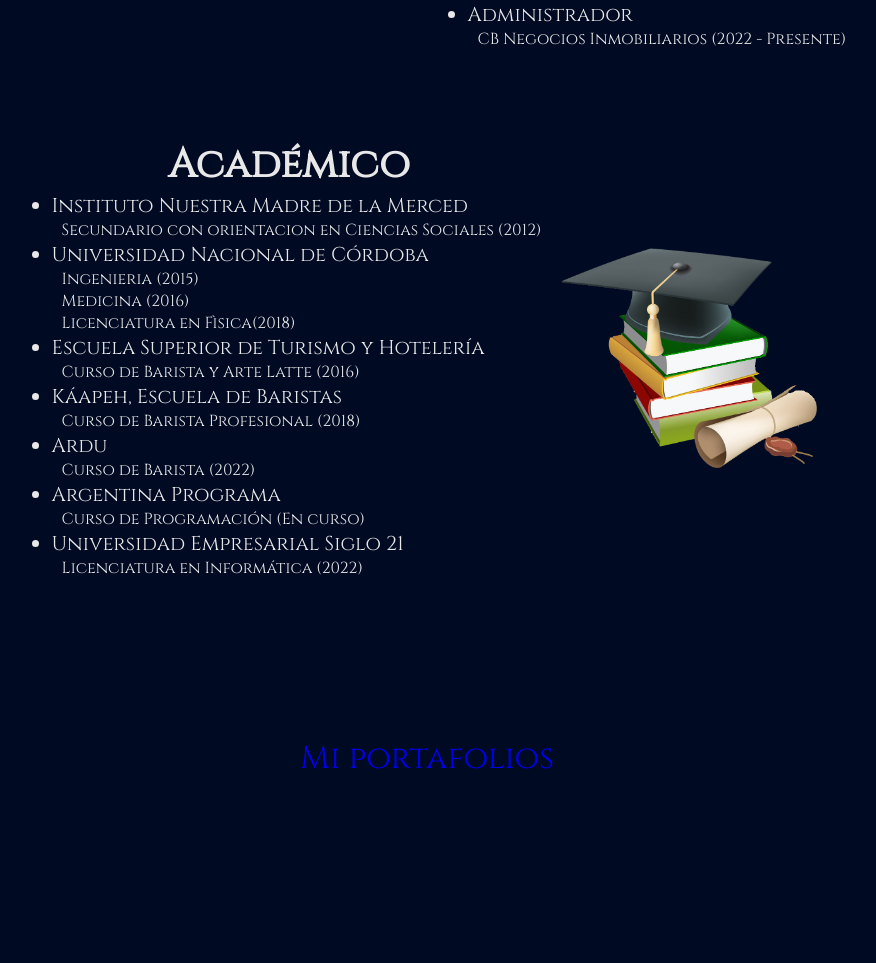
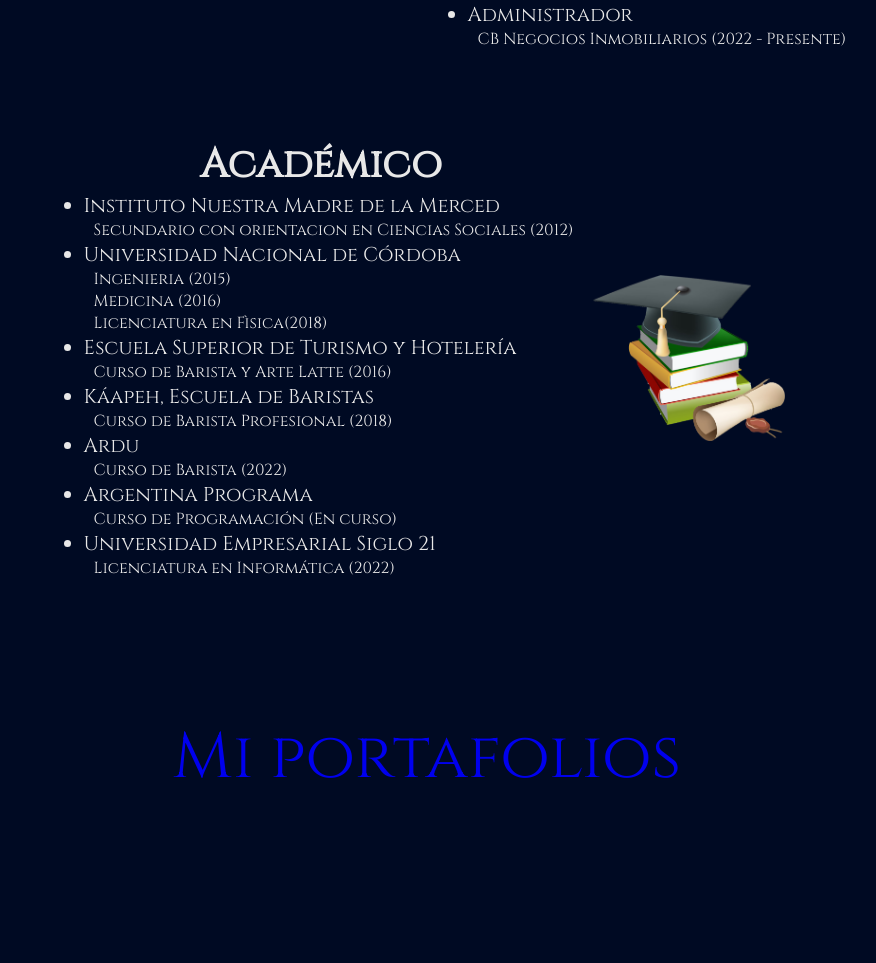
Before and after one commit to Zinike/MarcosCV, a PHP site: page / in a window 1280 px wide; the page is wider, and only the part inside the window is pictured. Shown: the part 1322-2285 px from the top of that part, without its empty margins (213-1089 px from the left). Run offline with PHP 8.4, Linux system fonts and the light colour scheme.

Commit message:
Cambios en portafolios y academico

```diff
--- a/CSS/style.css
+++ b/CSS/style.css
@@ -477,7 +477,7 @@ body {
   #academico .img_acad {
     display: flex;
     align-items: center;
-    width: 20%;
+    width: 15%;
     height: auto;
     margin: 10px;
   }
@@ -513,7 +513,7 @@ body {
   }
 
   #portafolio a {
-    font-size: 2em;
+    font-size: 4em;
   }
 
   #contacto {
--- a/index.html
+++ b/index.html
@@ -118,6 +118,7 @@
 					<br>
 					<a href="https://www.linkedin.com/in/marcos-zingaretti/" target="_blank">Mi perfil</a>
 				</div>
+
 			</ul>
 		</div>
 	</section>
```
